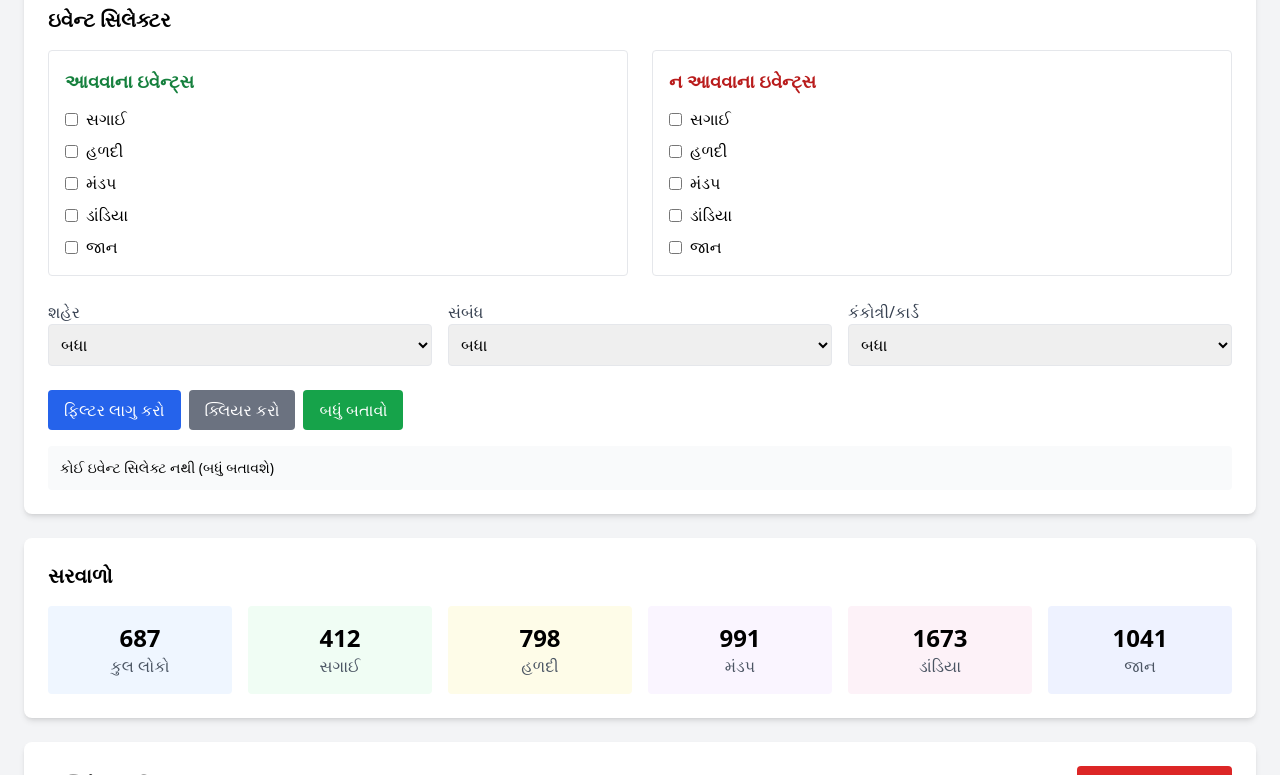
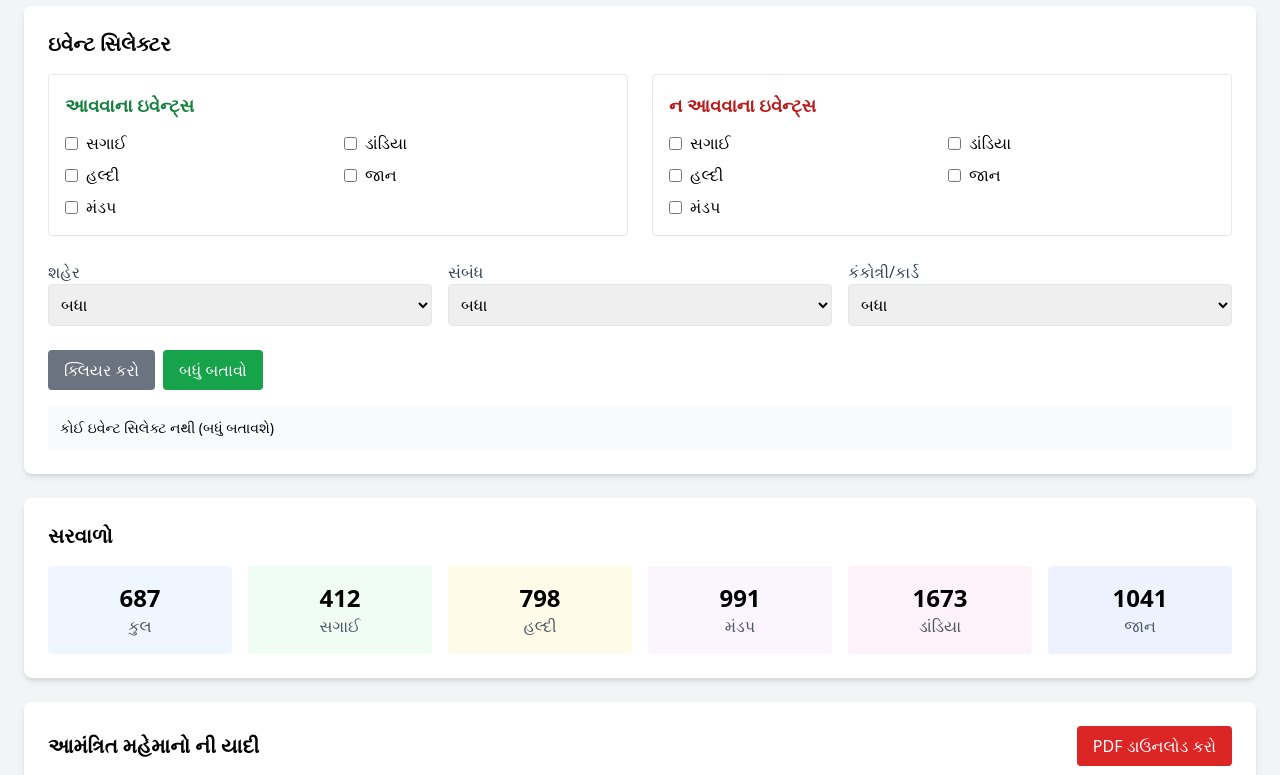
Before and after one commit to varmoraj/Manav-Lagan, a plain HTML site: page index.html in a window 1280 px wide. Shown: the part 102-877 px from the top of the page. Drawn offline with nearby package versions, Linux system fonts and the light colour scheme.

Commit message:
Update index.html

```diff
--- a/index.html
+++ b/index.html
@@ -3,14 +3,18 @@
 <head>
     <meta charset="UTF-8">
     <meta name="viewport" content="width=device-width, initial-scale=1.0">
-    <title>માસ્ટર ઇન્વિટેશન લિસ્ટ - ફિલ્ટર અને રિપોર્ટ</title>
+    <title>માનવ લગ્ન મા આમંત્રિત મહેમાનો ની યાદી</title>
     <script src="https://cdn.tailwindcss.com"></script>
     <script src="https://cdnjs.cloudflare.com/ajax/libs/jspdf/2.5.1/jspdf.umd.min.js"></script>
     <script src="https://cdnjs.cloudflare.com/ajax/libs/jspdf-autotable/3.5.28/jspdf.plugin.autotable.min.js"></script>
 </head>
 <body class="bg-gray-100 p-6">
     <div class="max-w-7xl mx-auto">
-        <h1 class="text-3xl font-bold text-gray-800 mb-6">માસ્ટર ઇન્વિટેશન લિસ્ટ - ફિલ્ટર અને રિપોર્ટ</h1>
+        <!-- Main Title -->
+        <div class="text-center mb-6">
+            <div class="text-sm text-gray-600 mb-1">ॐ श्री गणेशाय नमः</div>
+            <h1 class="text-3xl font-bold text-gray-800">માનવ લગ્ન મા આમંત્રિત મહેમાનો ની યાદી</h1>
+        </div>
 
         <!-- Event Selector Filters -->
         <div class="bg-white p-6 rounded-lg shadow-md mb-6">
@@ -20,54 +24,62 @@
                 <!-- Coming Events -->
                 <div class="border p-4 rounded">
                     <h3 class="font-bold text-lg mb-3 text-green-700">આવવાના ઇવેન્ટ્સ</h3>
-                    <div class="space-y-2">
+                    <div class="grid grid-cols-2 gap-3">
+                        <div>
                             <label class="flex items-center">
                                 <input type="checkbox" class="mr-2" value="sagai" id="comingSagai">
                                 <span>સગાઈ</span>
                             </label>
-                        <label class="flex items-center">
+                            <label class="flex items-center mt-2">
                                 <input type="checkbox" class="mr-2" value="haldi" id="comingHaldi">
-                            <span>હળદી</span>
+                                <span>હલ્દી</span>
                             </label>
-                        <label class="flex items-center">
+                            <label class="flex items-center mt-2">
                                 <input type="checkbox" class="mr-2" value="mandap" id="comingMandap">
                                 <span>મંડપ</span>
                             </label>
+                        </div>
+                        <div>
                             <label class="flex items-center">
                                 <input type="checkbox" class="mr-2" value="dandiya" id="comingDandiya">
                                 <span>ડાંડિયા</span>
                             </label>
-                        <label class="flex items-center">
+                            <label class="flex items-center mt-2">
                                 <input type="checkbox" class="mr-2" value="jaan" id="comingJaan">
                                 <span>જાન</span>
                             </label>
+                        </div>
                     </div>
                 </div>
 
                 <!-- Not Coming Events -->
                 <div class="border p-4 rounded">
                     <h3 class="font-bold text-lg mb-3 text-red-700">ન આવવાના ઇવેન્ટ્સ</h3>
-                    <div class="space-y-2">
+                    <div class="grid grid-cols-2 gap-3">
+                        <div>
                             <label class="flex items-center">
                                 <input type="checkbox" class="mr-2" value="sagai" id="notComingSagai">
                                 <span>સગાઈ</span>
                             </label>
-                        <label class="flex items-center">
+                            <label class="flex items-center mt-2">
                                 <input type="checkbox" class="mr-2" value="haldi" id="notComingHaldi">
-                            <span>હળદી</span>
+                                <span>હલ્દી</span>
                             </label>
-                        <label class="flex items-center">
+                            <label class="flex items-center mt-2">
                                 <input type="checkbox" class="mr-2" value="mandap" id="notComingMandap">
                                 <span>મંડપ</span>
                             </label>
+                        </div>
+                        <div>
                             <label class="flex items-center">
                                 <input type="checkbox" class="mr-2" value="dandiya" id="notComingDandiya">
                                 <span>ડાંડિયા</span>
                             </label>
-                        <label class="flex items-center">
+                            <label class="flex items-center mt-2">
                                 <input type="checkbox" class="mr-2" value="jaan" id="notComingJaan">
                                 <span>જાન</span>
                             </label>
+                        </div>
                     </div>
                 </div>
             </div>
@@ -96,11 +108,9 @@
                 </div>
             </div>
 
+            <!-- Buttons -->
             <div class="flex mt-6">
-                <button onclick="applyEventFilters()" class="bg-blue-600 text-white px-4 py-2 rounded hover:bg-blue-700">
-                    ફિલ્ટર લાગુ કરો
-                </button>
-                <button onclick="clearEventFilters()" class="ml-2 bg-gray-500 text-white px-4 py-2 rounded hover:bg-gray-600">
+                <button onclick="clearEventFilters()" class="bg-gray-500 text-white px-4 py-2 rounded hover:bg-gray-600">
                     ક્લિયર કરો
                 </button>
                 <button onclick="showAllData()" class="ml-2 bg-green-600 text-white px-4 py-2 rounded hover:bg-green-700">
@@ -109,7 +119,7 @@
             </div>
 
             <!-- Current Selection Display -->
-            <div id="currentSelection" class="mt-4 p-3 bg-gray-50 rounded text-sm"></div>
+            <div id="currentSelection" class="mt-4 p-3 bg-gray-50 rounded text-sm">કોઈ ઇવેન્ટ સિલેક્ટ નથી (બધું બતાવશે)</div>
         </div>
 
         <!-- Summary -->
@@ -118,7 +128,7 @@
             <div class="grid grid-cols-2 md:grid-cols-6 gap-4">
                 <div class="text-center p-4 bg-blue-50 rounded">
                     <div class="text-2xl font-bold" id="totalPeople">0</div>
-                    <div class="text-gray-600">કુલ લોકો</div>
+                    <div class="text-gray-600">કુલ</div>
                 </div>
                 <div class="text-center p-4 bg-green-50 rounded">
                     <div class="text-2xl font-bold" id="totalSagai">0</div>
@@ -126,7 +136,7 @@
                 </div>
                 <div class="text-center p-4 bg-yellow-50 rounded">
                     <div class="text-2xl font-bold" id="totalHaldi">0</div>
-                    <div class="text-gray-600">હળદી</div>
+                    <div class="text-gray-600">હલ્દી</div>
                 </div>
                 <div class="text-center p-4 bg-purple-50 rounded">
                     <div class="text-2xl font-bold" id="totalMandap">0</div>
@@ -146,7 +156,7 @@
         <!-- Table -->
         <div class="bg-white p-6 rounded-lg shadow-md mb-6">
             <div class="flex justify-between items-center mb-4">
-                <h2 class="text-xl font-semibold">ઇન્વિટેશન લિસ્ટ <span id="filterStatus" class="text-sm text-gray-600"></span></h2>
+                <h2 class="text-xl font-semibold">આમંત્રિત મહેમાનો ની યાદી <span id="filterStatus" class="text-sm text-gray-600"></span></h2>
                 <button onclick="downloadPDF()" class="bg-red-600 text-white px-4 py-2 rounded hover:bg-red-700">
                     PDF ડાઉનલોડ કરો
                 </button>
@@ -162,7 +172,7 @@
                             <th class="border p-2">સંબંધ</th>
                             <th class="border p-2">કંકોત્રી/કાર્ડ</th>
                             <th class="border p-2">સગાઈ</th>
-                            <th class="border p-2">હળદી</th>
+                            <th class="border p-2">હલ્દી</th>
                             <th class="border p-2">મંડપ</th>
                             <th class="border p-2">ડાંડિયા</th>
                             <th class="border p-2">જાન</th>
```
Lines whose indentation alone changed are shown as unchanged.
